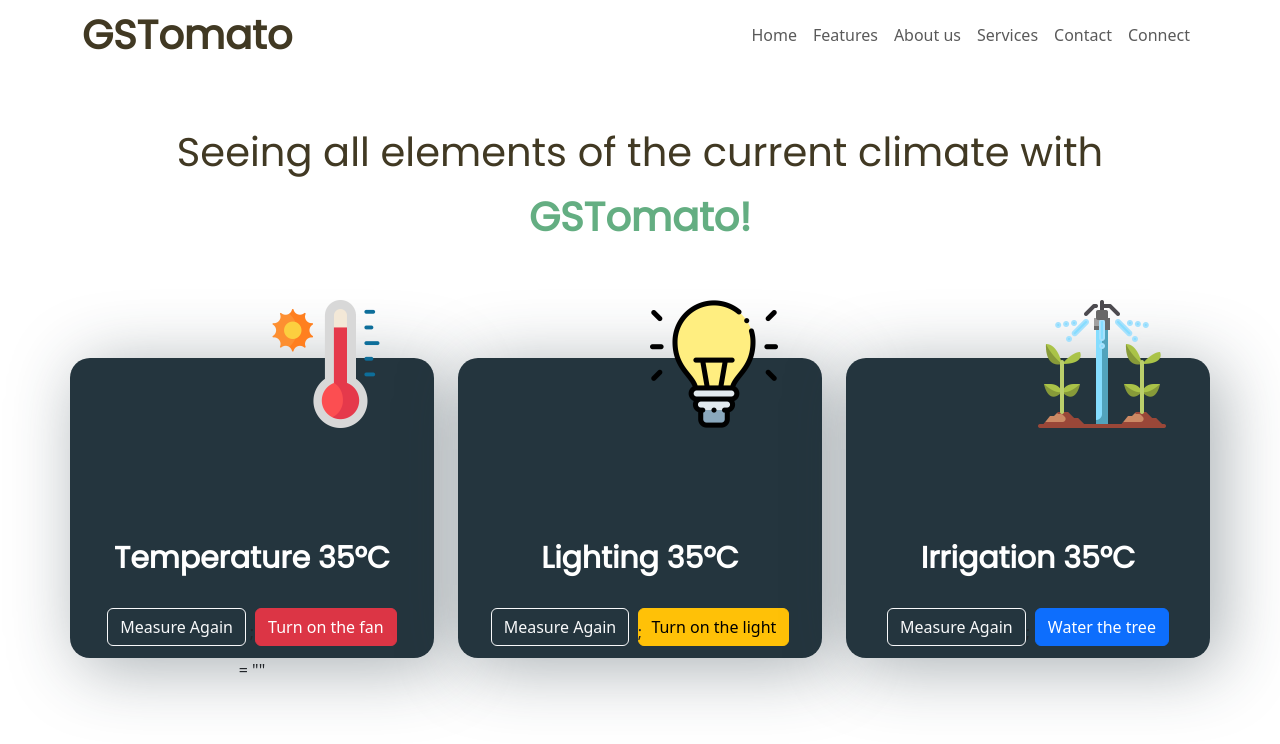
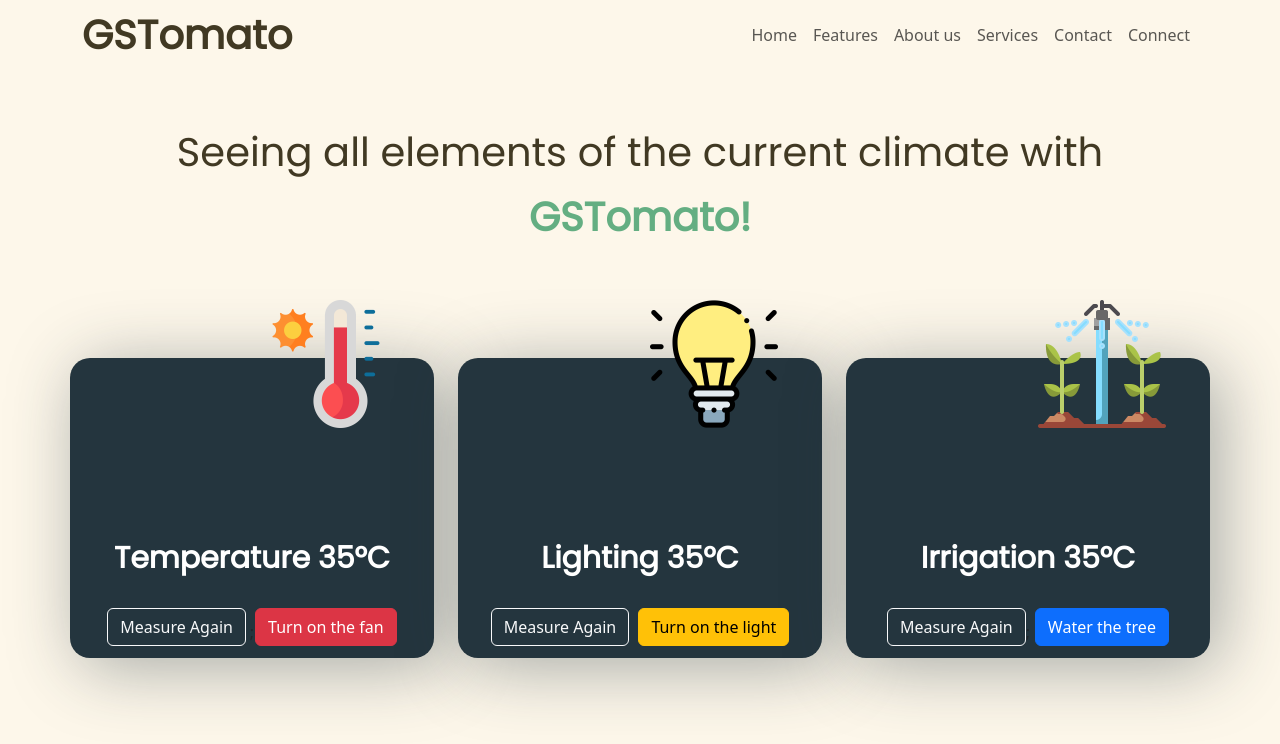
Before and after one commit to thanhhung270502/GST, a React (Create React App) app: page /climate in a window 1280 px wide. Shown: the top 744 px of the page. Built offline with nearby package versions, Linux system fonts and the light colour scheme.

Commit message:
fix button-group & image div

```diff
--- a/package.json
+++ b/package.json
@@ -21,6 +21,7 @@
         "react-icons-weather": "^1.0.5",
         "react-router-dom": "^6.4.3",
         "react-scripts": "5.0.1",
+        "reactstrap": "^9.1.6",
         "web-vitals": "^2.1.4"
     },
     "devDependencies": {
--- a/src/pages/Home/home.scss
+++ b/src/pages/Home/home.scss
@@ -0,0 +1,5 @@
+body
+{
+    background: #FDF7EA;
+
+}
--- a/src/pages/View Current Climate/climate.scss
+++ b/src/pages/View Current Climate/climate.scss
@@ -1,8 +1,7 @@
-.custom-container
-{
-    background: #FDF7EA !important;
+.custom-container {
+    background: #FDF7EA;
+}
 
-}
 .logo
 {
 font-family: 'Poppins';
@@ -26,7 +25,6 @@ font-weight: 500;
 font-size: 40px;
 line-height: 65px;
 text-align: center;
-
 color: #413923;
 /* Inside auto layout */
 }
@@ -70,7 +68,7 @@ color: #FFFFFF;
 {
     max-height: 150px;
     margin:0;
-    padding: 0;
+    padding:0;
     transform: translateY(-250px);
 }
 .image img
@@ -78,7 +76,6 @@ color: #FFFFFF;
     scale: 25%;
     margin-left: auto;
     margin-right: auto ;
-
 }
 .card-content
 {
@@ -91,3 +88,8 @@ display: inline-block;
     align-items: center;
     padding: 0px;
 }
+.button-group
+{
+    position: relative;
+    z-index: 1;
+}
--- a/src/pages/View Current Climate/index.js
+++ b/src/pages/View Current Climate/index.js
@@ -12,7 +12,7 @@ import light from '../../assets/images/light.png'
 import irri from '../../assets/images/irrigation.png'
 function Climate() {
         return(
-    <Container fluid={true} className="p-0">
+    <Container fluid  className = 'custom-container'>
       <Navbar bg="none" variant="light">
         <Container>
           <Navbar.Brand className = "logo" href="#home" >GSTomato</Navbar.Brand>
@@ -34,7 +34,7 @@ function Climate() {
             </Row>
         </Container>
         <Container  className = 'CardGroup'>
-            <Row>
+            <Row className = 'justify-content-between'>
                 <Col md={12} lg = {4} xs = {12}  className = "text-center">
                     <div className='customCard'>
                     <div className = 'image'>
@@ -44,13 +44,13 @@ function Climate() {
                         <h1>Temperature 35°C </h1>
                     </div>
                     <br></br>
+                    <div className='button-group'>
                     <Button size = 'md' variant="outline-light">Measure Again</Button>{' '}
-                    <div class="space">
+                    <div className="space">
                     </div>
                     <Button size = 'md' variant="danger">Turn on the fan</Button>{' '}
-
                     </div>
- = ""
+                    </div>
                 </Col>
 
                 <Col md={12} lg = {4} xs = {12} className = "text-center">
@@ -62,10 +62,12 @@ function Climate() {
                         <h1>Lighting 35°C </h1>
                     </div>
                     <br></br>
+                    <div className='button-group'>
                     <Button size = 'md' variant="outline-light">Measure Again</Button>{' '}
                     <div class="space">
                     </div>
                     <Button size = 'md' variant="warning">Turn on the light</Button>{' '}
+                    </div>
                     </div>
                 </Col>
                 <Col md={12} lg = {4} xs = {12} className = "text-center">
@@ -77,11 +79,14 @@ function Climate() {
                         <h1>Irrigation 35°C </h1>
                     </div>
                     <br></br>
+                    <div className='button-group'>
                     <Button size = 'md' variant="outline-light">Measure Again</Button>{' '}
                     <div class="space">
                     </div>
                     <Button size = 'md' variant="primary">Water the tree</Button>{' '}
                     </div>
+                    </div>
+
                 </Col>
 
                 </Row>
```
Also changed, not shown: 1 other file (tests, documents, lock files or other folders).
